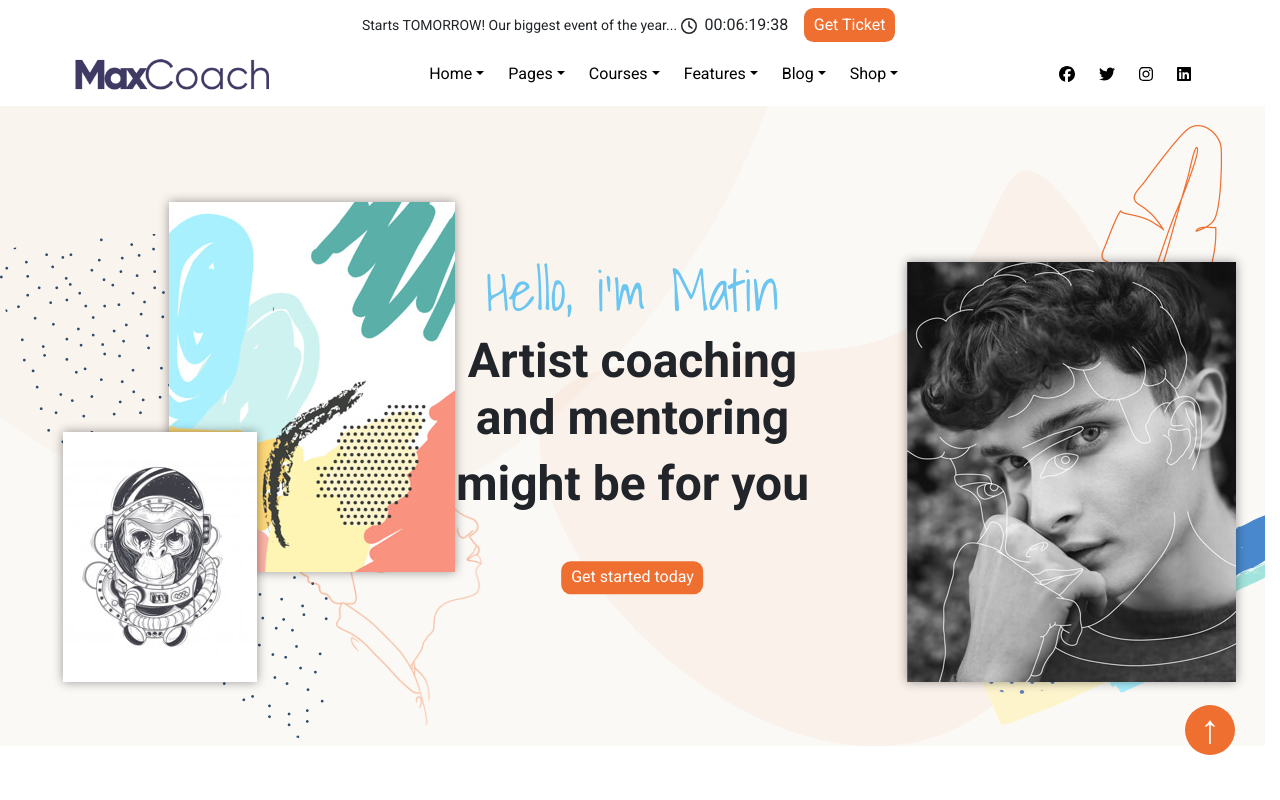
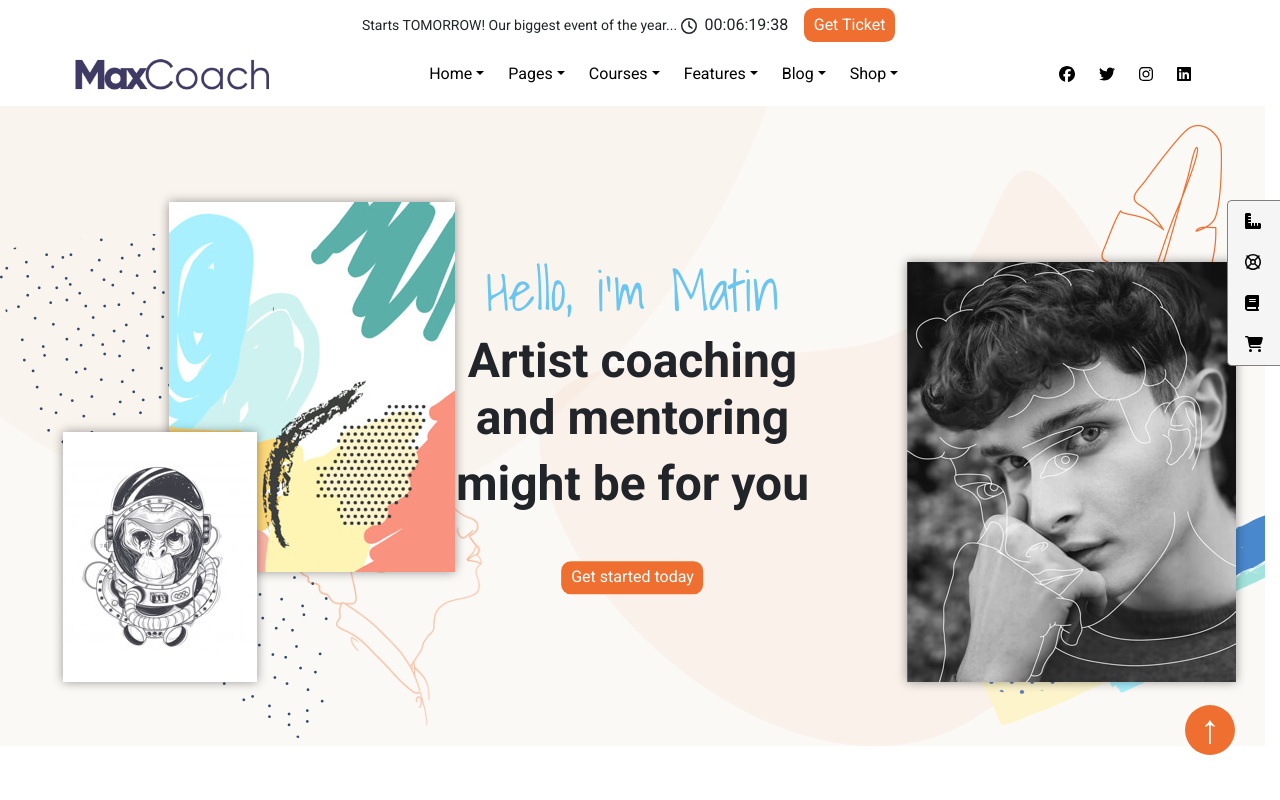
Before and after one commit to FrancescoBonandin/proj-html-vuejs, a Vue app: page / in a window 1280 px wide. Shown: the top 800 px of the page. Built offline with nearby package versions, Linux system fonts and the light colour scheme.

Commit message:
Edit added offCanvas

```diff
--- a/src/App.vue
+++ b/src/App.vue
@@ -2,6 +2,8 @@
 import HeaderComponent from "./components/HeaderComponent.vue";
 import MainComponent from "./components/MainComponent.vue";
 import FooterComponent from "./components/FooterComponent.vue";
+import { FontAwesomeIcon } from '@fortawesome/vue-fontawesome';
+
 
 export default {
   name: "App",
@@ -9,6 +11,7 @@ export default {
     HeaderComponent,
     MainComponent,
     FooterComponent,
+    FontAwesomeIcon,
   },
   data() {
     return {};
@@ -19,6 +22,72 @@ export default {
 
 <template>
   <div >
+
+    <ul class="nav flex-column nav-tabs  offcanvas-trigger">
+
+      <li class="nav-item">
+
+        <a class="nav-link " data-bs-toggle="offcanvas" href="#offcanvas" role="button" aria-controls="offcanvasExample">
+          <FontAwesomeIcon icon="fa-solid fa-ruler-combined"/>
+        </a>
+
+      </li>
+
+      <li class="nav-item">
+
+        <a class="nav-link " data-bs-toggle="offcanvas" href="#offcanvas" role="button" aria-controls="offcanvasExample">
+          <FontAwesomeIcon icon="fa-regular fa-life-ring"/>
+        </a>
+
+      </li>
+
+      <li class="nav-item">
+
+        <a class="nav-link " data-bs-toggle="offcanvas" href="#offcanvas" role="button" aria-controls="offcanvasExample">
+          <FontAwesomeIcon icon="fa-solid fa-book"/>
+        </a>
+
+      </li>
+
+      <li class="nav-item">
+
+        <a class="nav-link " data-bs-toggle="offcanvas" href="#offcanvas" role="button" aria-controls="offcanvasExample">
+          <FontAwesomeIcon icon="fa-solid fa-cart-shopping"/>
+        </a>
+
+      </li>
+
+    </ul>
+
+    <a class="" data-bs-toggle="offcanvas" href="#offcanvas" role="button" aria-controls="offcanvasExample">
+
+    </a>
+
+    <div class="offcanvas offcanvas-end" tabindex="-1" id="offcanvas" aria-labelledby="offcanvasLabel">
+
+      <div class="offcanvas-header">
+
+          <h5 class="offcanvas-title" id="offcanvasLabel">
+            Offcanvas
+          </h5>
+
+          <button type="button" class="btn-close" data-bs-dismiss="offcanvas" aria-label="Close">
+
+          </button>
+
+      </div>
+
+        <div class="offcanvas-body">
+
+          <div>
+            Lorem ipsum dolor sit amet consectetur adipisicing elit.
+            Quas in dolorem velit reprehenderit odit alias nisi minus esse,
+            perferendis labore dignissimos pariatur ratione magni.
+            Maiores maxime perspiciatis perferendis veniam saepe!
+          </div>
+
+        </div>
+    </div>
 
     <HeaderComponent />
 
@@ -44,12 +113,18 @@ export default {
           color: inherit;
           text-decoration: inherit;
         }
+        &:hover{
+          color: $button-primary;
+        }
       }
 
       ul{
         padding: 0;
       }
+
     }
+
+
   }
 
   body{
@@ -68,4 +143,27 @@ export default {
   img{
     display: block;
   }
+
+  .offcanvas-trigger{
+    position: fixed;
+    top: 200px;
+    right: 0;
+    z-index:1;
+    border: solid 1px grey;
+    border-right: 0;
+    border-radius: 5px 0 0 5px;
+    background-color: whitesmoke;
+    a{
+      color: black;
+      text-decoration: none;
+
+    }
+
+    ul{
+      padding: 0;
+      li{
+        border: 1px solid black;
+      }
+    }
+  }
 </style>
--- a/src/components/FooterMainLists.vue
+++ b/src/components/FooterMainLists.vue
@@ -97,8 +97,13 @@ h4{
 .col,.col-auto{
 
     ul{
+
         li,a{
             color: grey;
+        }
+
+        a:hover{
+            color: $button-primary;
         }
     }
 }
--- a/src/components/MainComponent.vue
+++ b/src/components/MainComponent.vue
@@ -527,6 +527,7 @@ h2{
     .my-carousel{
 
         position: relative;
+        min-height: 300px;
         .slider{
             width: 100%;
             // overflow-x: hidden;
--- a/src/main.js
+++ b/src/main.js
@@ -6,13 +6,14 @@ import { library } from '@fortawesome/fontawesome-svg-core'
 import { FontAwesomeIcon } from '@fortawesome/vue-fontawesome'
 
 import{faFacebook,faTwitter,faInstagram,faLinkedin} from '@fortawesome/free-brands-svg-icons'
-import { faCalendar,faClock,faEye,faFileLines,faUser } from '@fortawesome/free-regular-svg-icons'
-import { faLocationDot } from '@fortawesome/free-solid-svg-icons'
+import { faCalendar,faClock,faEye,faFileLines,faLifeRing,faUser } from '@fortawesome/free-regular-svg-icons'
+import { faBook, faCartShopping, faLocationDot, faRulerCombined } from '@fortawesome/free-solid-svg-icons'
 // Import all of Bootstrap's JS
 import * as bootstrap from 'bootstrap'
 
 library.add( faFacebook,faTwitter,faInstagram,faLinkedin,
-    faClock,faUser,faFileLines,faLocationDot,faCalendar,faEye )
+    faClock,faUser,faFileLines,faLocationDot,faCalendar,
+    faEye,faLifeRing,faRulerCombined,faBook,faCartShopping )
 
 
 createApp(App)
```
